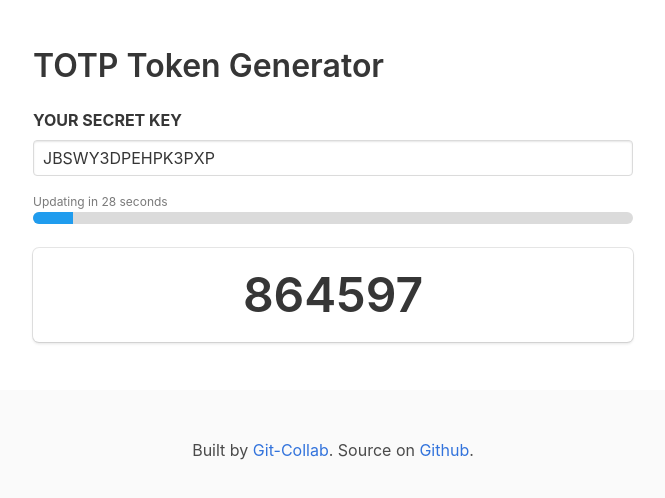
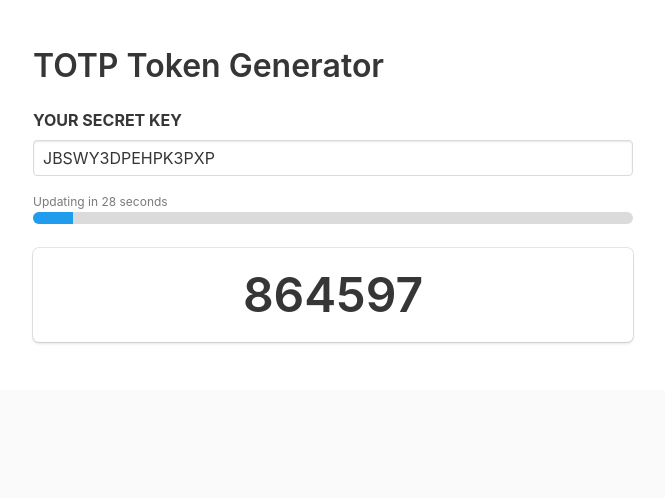
Before and after one commit to git-collab/TOTP, a plain HTML site: page index.html in a window 1280 px wide. Shown: the whole page, without its empty margins (307-972 px from the left). Drawn offline with Linux system fonts and the light colour scheme.

Commit message:
Update index.html

```diff
--- a/index.html
+++ b/index.html
@@ -63,9 +63,6 @@
   <footer class="footer">
     <div class="container">
       <div class="content has-text-centered">
-        <p>
-          Built by <a href="#">Git-Collab</a>. Source on <a href="#">Github</a>.
-        </p>
       </div>
     </div>
   </footer>
```
